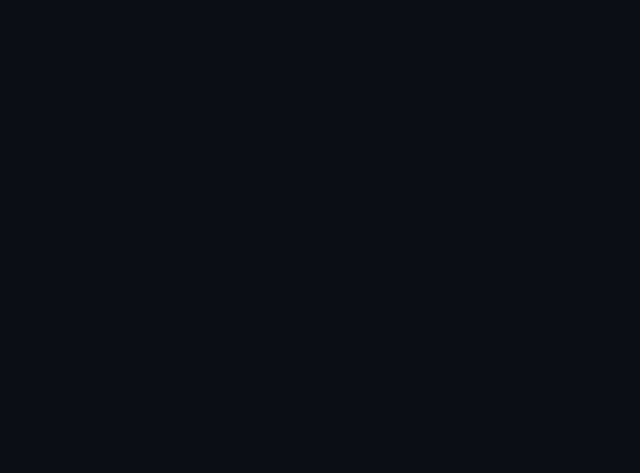
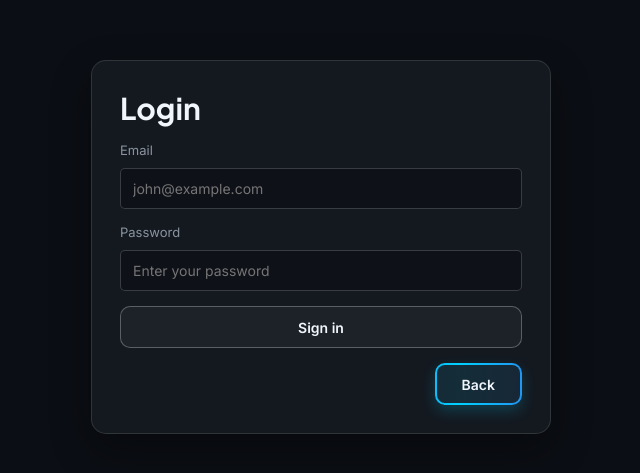
Before and after one commit to Kha-teri/Team-Red, a React (Vite) app: page /login in a window 1280 px wide. Before the commit this address had no page. Shown: the part 153-626 px from the top of the page, without its empty margins (319-959 px from the left). Built offline with nearby package versions, Linux system fonts and the light colour scheme.

Commit message:
added login page

```diff
--- a/src/components/App.tsx
+++ b/src/components/App.tsx
@@ -8,6 +8,7 @@ import Button from './Button'
 import SocialPostCard from './SocialPostCard.tsx'
 import PostContent from './PostContent.tsx'
 import RegisterPage from './RegisterPage.tsx'
+import LoginPage from './LoginPage.tsx'
 import Navbar from './Navbar.tsx'
 import AboutPage from './AboutPage.tsx'
 import ContactPage from './ContactPage.tsx'
@@ -67,43 +68,11 @@ function HomePage() {
           (
             <>
               <Button usage="register" text="Register" onBtnClick={() => navigate("/register")} />
-
-              <div className={styles.loginSlot}>
-                <Button usage="login" text="Login" onBtnClick={() => setIsLoginOpen((prev) => !prev)} />
-
-                <form
-                  className={`${styles.loginDropdown} ${isLoginOpen ? styles.loginDropdownOpen : ''}`}
-                  onSubmit={handleLoginSubmit}
-                  noValidate
-                >
-                  <label className={styles.loginField}>
-                    E-mail
-                    <input
-                      type="email"
-                      value={email}
-                      onChange={(e) => setEmail(e.target.value)}
-                      placeholder="your@email.com"
-                    />
-                  </label>
-
-                  <label className={styles.loginField}>
-                    Password
-                    <input
-                      type="password"
-                      value={password}
-                      onChange={(e) => setPassword(e.target.value)}
-                      placeholder="********"
-                    />
-                  </label>
-
-                  <button type="submit" className={styles.signInButton}>
-                    Sign in
-                  </button>
-                </form>
-              </div>
+              <Button usage="login" text="Login" onBtnClick={() => navigate('/login')} />
             </>
           )}
         </div>
+
         <div className={styles.mainLayout}>
           <SocialPostCard />
           <div className={styles.responseSection}>
@@ -123,9 +92,9 @@ function App() {
       <Routes>
         <Route path="/" element={<HomePage />} />
         <Route path="/register" element={<RegisterPage />} />
+        <Route path="/login" element={<LoginPage />} />
         <Route path="/about" element={<AboutPage />} />
         <Route path="/contact" element={<ContactPage />} />
-
         <Route path="/linker" element={<ProtectedRoute><AccountLinker /></ProtectedRoute>} />
       </Routes>
     </AuthProvider>
--- /dev/null
+++ b/src/components/LoginPage.tsx
@@ -0,0 +1,41 @@
+import { useNavigate } from 'react-router-dom'
+import { useState } from 'react'
+import { useAuth } from './AuthContext'
+import styles from '../scss/AuthPage.module.scss'
+import Button from './Button'
+
+function LoginPage() {
+  const navigate = useNavigate()
+  const { login } = useAuth()
+  const [formData, setFormData] = useState({ email: '', password: '' })
+
+  const handleLogin = async (e: React.FormEvent) => {
+    e.preventDefault()
+    const success = await login(formData.email, formData.password)
+    success ? navigate('/') : alert('błąd logowania')
+  }
+
+  return (
+    <main className={styles.screen}>
+      <section className={styles.card}>
+        <h1>Login</h1>
+
+        <form className={styles.form} onSubmit={handleLogin}>
+          <label htmlFor="email">Email</label>
+          <input id="email" type="email" placeholder="john@example.com" onChange={e => setFormData({ ...formData, email: e.target.value })} required />
+
+          <label htmlFor="password">Password</label>
+          <input id="password" type="password" placeholder="Enter your password" onChange={e => setFormData({ ...formData, password: e.target.value })} required />
+
+          <Button usage="login" text="Sign in" />
+        </form>
+
+        <div className={styles.footer}>
+          <Button usage="register" text="Back" onBtnClick={() => navigate('/')} />
+        </div>
+      </section>
+    </main>
+  )
+}
+
+export default LoginPage
```
